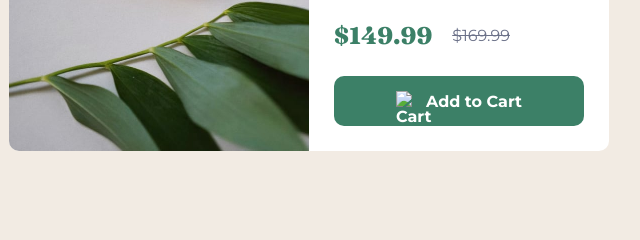
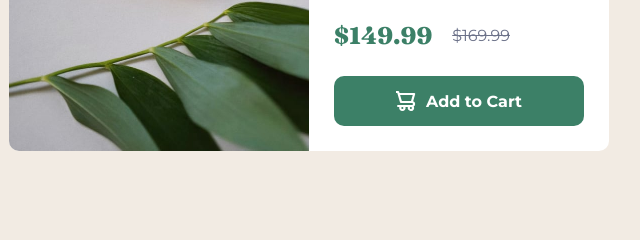
Before and after one commit to claracayres/product-preview-card-component-main, a plain HTML site: page index.html in a window 1280 px wide. Shown: the part 401-641 px from the top of the page, 331-971 px from the left. Drawn offline with Linux system fonts and the light colour scheme; the site is published under a folder, as on GitHub Pages, so addresses that start at the root find nothing.

Commit message:
fix: update image source path for cart icon in index.html

```diff
--- a/index.html
+++ b/index.html
@@ -50,7 +50,7 @@
             <p class="old-price"><span>$169.99</span></p>
           </div>
           <button onclick="alert('Item added to cart!')">
-            <img src="/images/icon-cart.svg" alt=" Cart Icon" />
+            <img src="images/icon-cart.svg" alt=" Cart Icon" />
             Add to Cart
           </button>
         </div>
```
